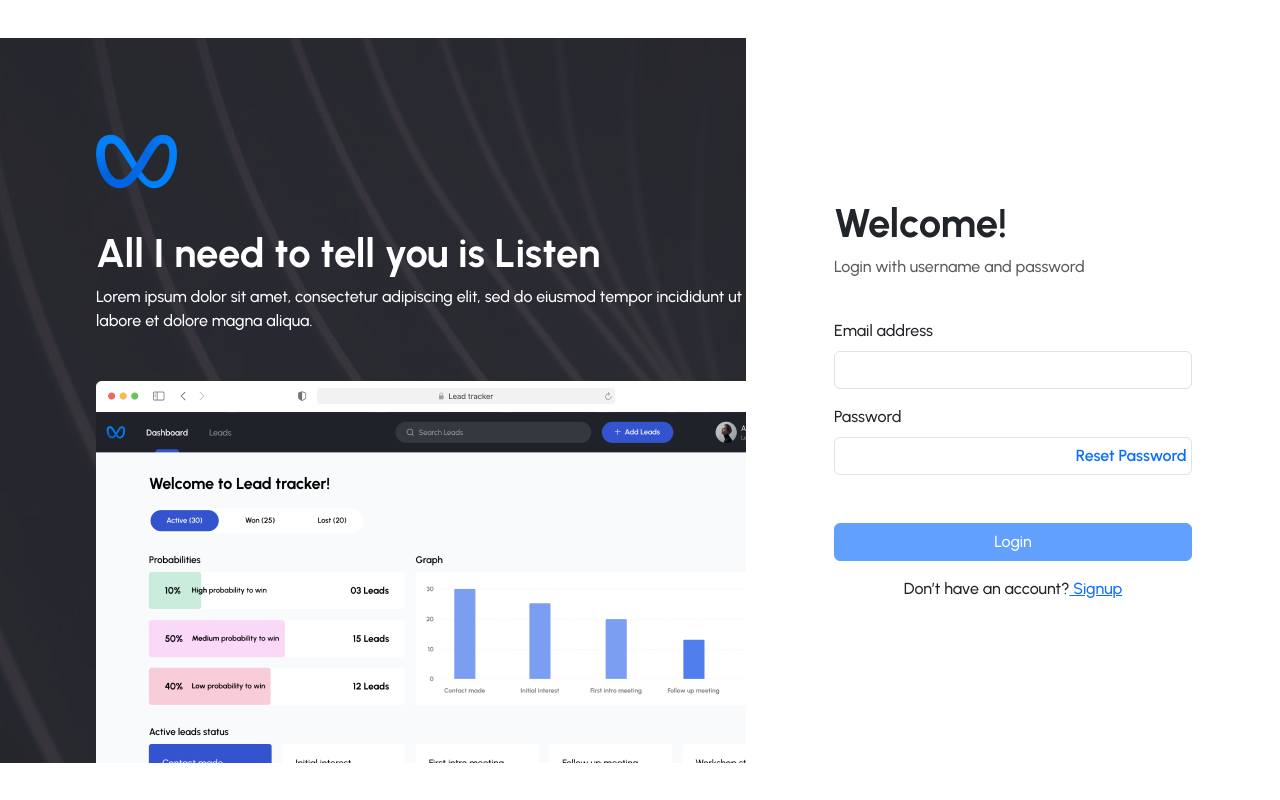
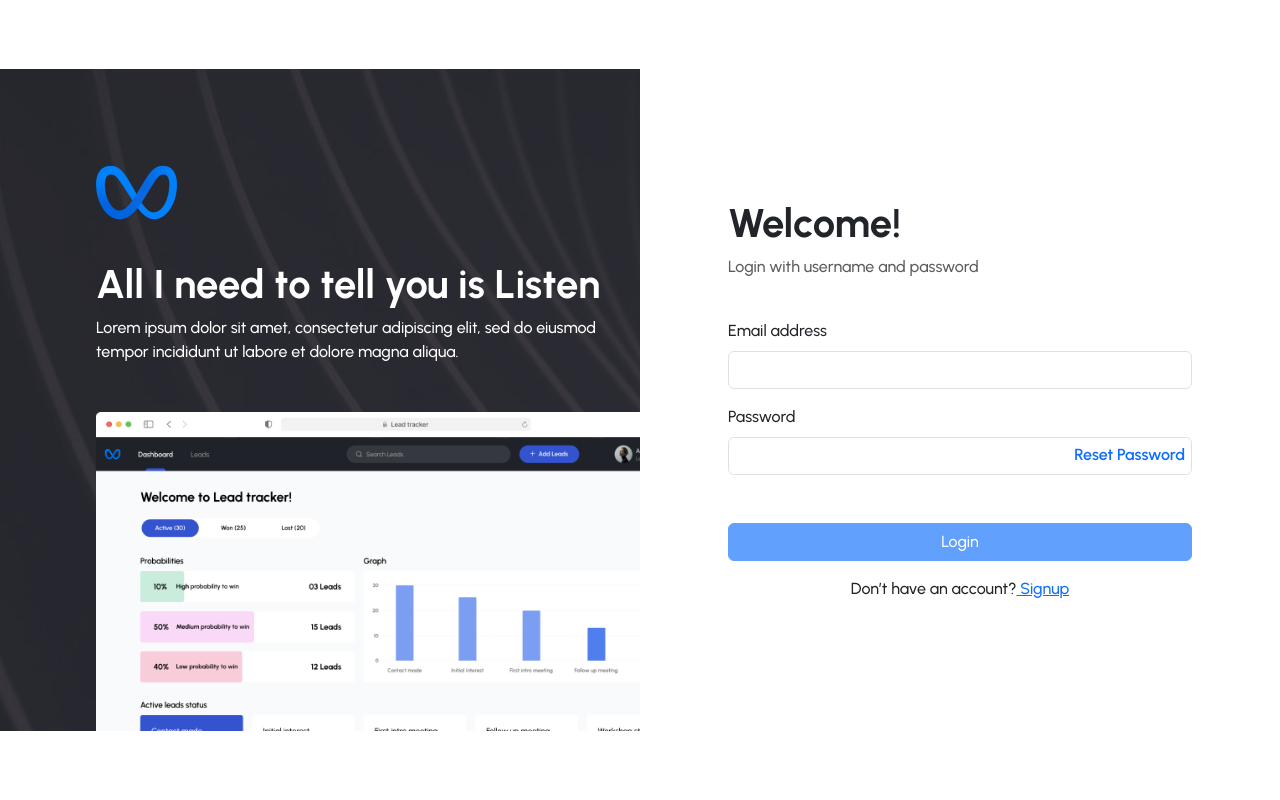
Before and after one commit to rijantp/cied-lead-tracker, an Angular app: page /login in a window 1280 px wide. Built offline with nearby package versions, Linux system fonts and the light colour scheme.

Commit message:
corrected login page styling

```diff
--- a/src/app/auth/auth.component.html
+++ b/src/app/auth/auth.component.html
@@ -1,7 +1,7 @@
 <div class="container-fluid">
   <div class="row">
     <div
-      class="col image-wrapper d-xl-flex d-xxl-flex flex-column d-none"
+      class="col-6 image-wrapper d-lg-flex l-md-flex d-sm-flex d-xl-flex d-xxl-flex flex-column d-none"
       style="padding: 6rem 0 0 6rem"
     >
       <img style="margin-bottom: 2.5rem" src="../../assets/meta-logo.png" />
@@ -16,7 +16,7 @@
       </div>
     </div>
     <div
-      class="col d-flex flex-column justify-content-center"
+      class="col col-sm-6 d-flex flex-column justify-content-center"
       style="padding: 0 5.5rem"
     >
       <div class="h1 fw-bold">Welcome!</div>
--- a/src/app/auth/auth.component.scss
+++ b/src/app/auth/auth.component.scss
@@ -11,7 +11,7 @@
 
 img {
   width: min-content;
-  object-fit: fill;
+  max-width: 100%;
 }
 
 .password-container {
```
